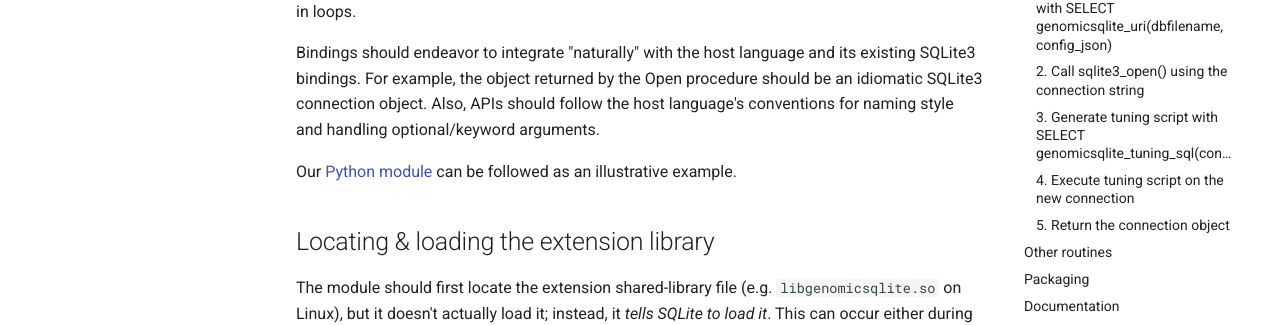
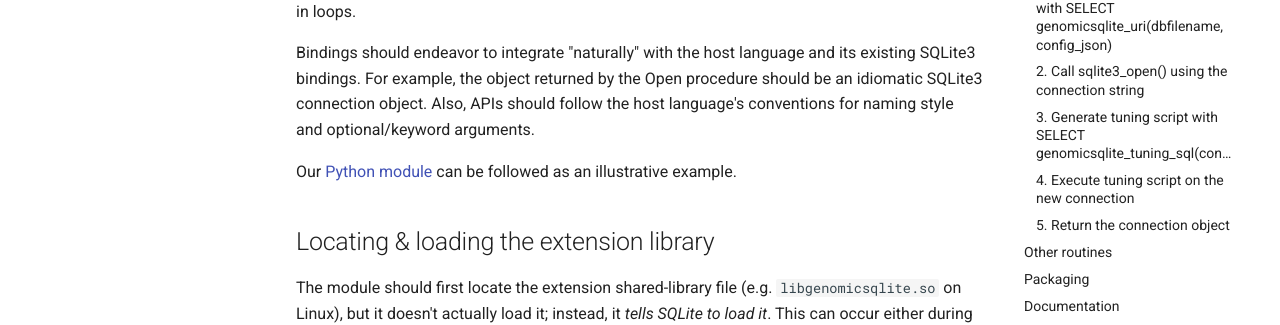
Before and after one commit to mlin/GenomicSQLite, an MkDocs documentation site: the page built from docs/bindings.md, in a window 1280 px wide and 900 px high, scrolled down 327 px. Shown: the part 217-542 px from the top of the window. Built offline with MkDocs 1.6.1 and Material for MkDocs 9.7.7, drawn with Linux system fonts in a browser that asks for light colours; some of the changed text lies outside the part shown.

```diff
--- a/docs/bindings.md
+++ b/docs/bindings.md
@@ -8,7 +8,7 @@
 
 The key routines are also exposed as [custom SQL functions](https://www.sqlite.org/appfunc.html), which can be invoked by SELECT statements on any SQLite connection, once the extension has been loaded. New language bindings consist largely of ~one-liner functions that pass arguments through to `SELECT routine(arg1,arg2,...)` and return the result, usually a TEXT value. None are performance-sensitive, as long as developers use prepared, parameterized SQLite3 statements for GRI queries in loops.
 
-Bindings should endeavor to integrate "naturally" with the host language and its existing SQLite3 bindings. For example, the object returned by the Open procedure should be an idiomatic SQLite3 connection object. Also, APIs should follow the host language's conventions for naming style and handling optional/keyword arguments.
+Bindings should endeavor to integrate "naturally" with the host language and its existing SQLite3 bindings. For example, the object returned by the Open procedure should be an idiomatic SQLite3 connection object. Also, APIs should follow the host language's conventions for naming style and optional/keyword arguments.
 
  Our [Python module](https://github.com/mlin/GenomicSQLite/blob/main/bindings/python/genomicsqlite/__init__.py) can be followed as an illustrative example.
 
```
Also changed, not shown: other parts of docs/bindings.md (+3 -2 lines).
